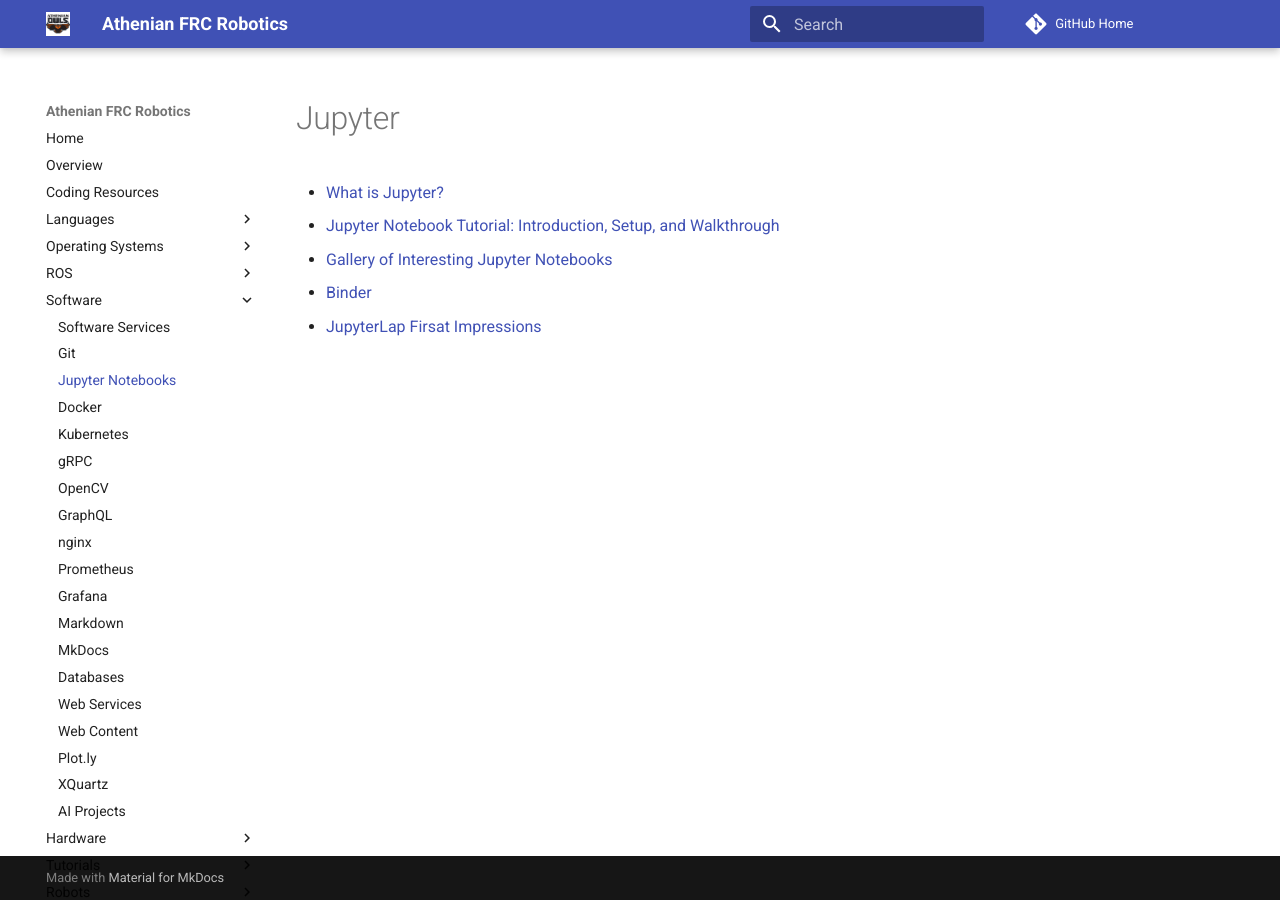
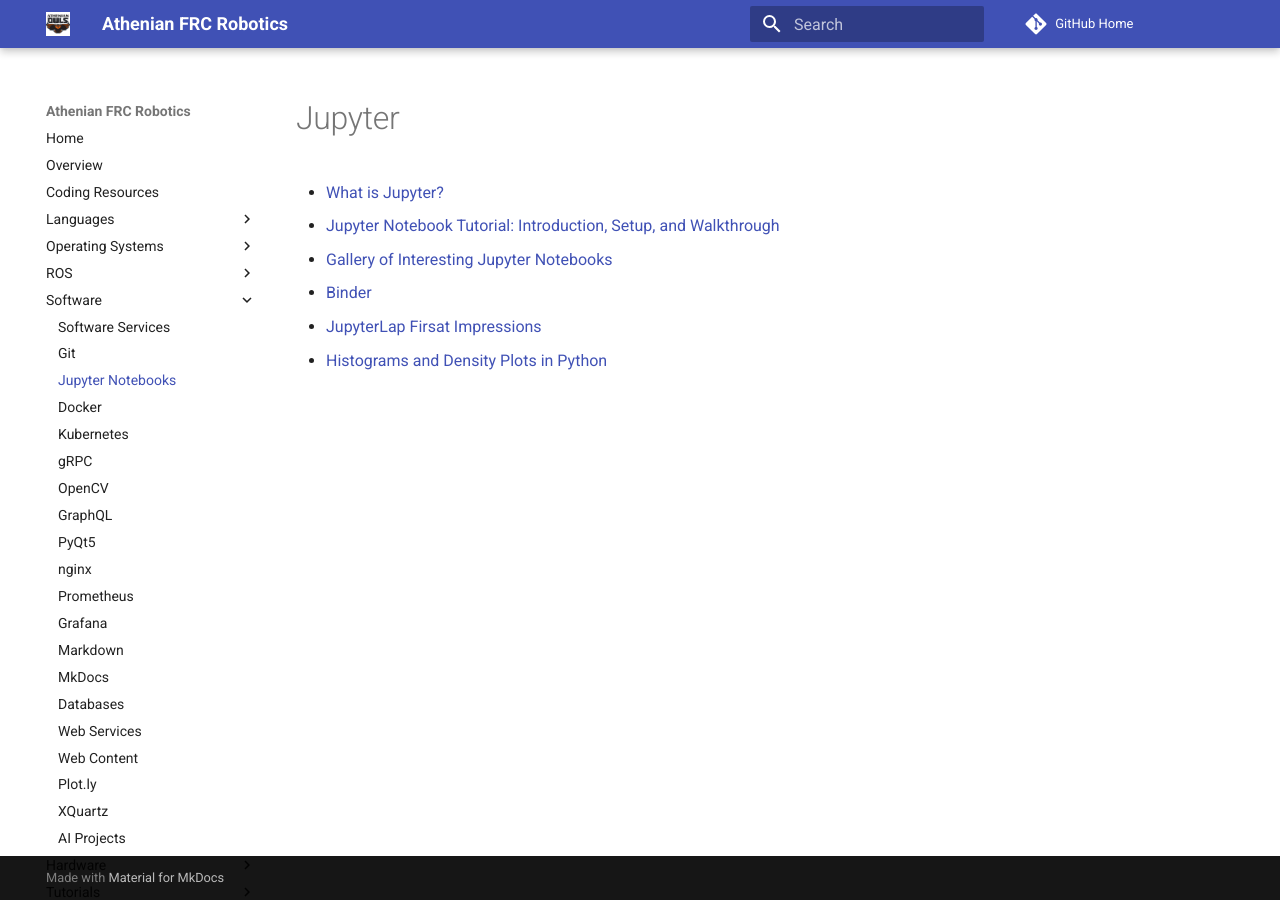
Before and after one commit to athenian-robotics/athenian-robotics-mkdocs, an MkDocs documentation site: the page built from docs/jupyter.md, in a window 1280 px wide. Built offline with MkDocs 1.6.1 and Material for MkDocs 9.7.7, drawn with Linux system fonts in a browser that asks for light colours; comment, search, counter and statistics services are not loaded.

Commit message:
Update docs

```diff
--- a/docs/jupyter.md
+++ b/docs/jupyter.md
@@ -5,3 +5,4 @@
 * [Gallery of Interesting Jupyter Notebooks](https://github.com/jupyter/jupyter/wiki/A-gallery-of-interesting-Jupyter-Notebooks)
 * [Binder](https://mybinder.org)
 * [JupyterLap Firsat Impressions](https://medium.com/@brianray_7981/jupyterlab-first-impressions-e6d70d8a175d)
+* [Histograms and Density Plots in Python](https://towardsdatascience.com/histograms-and-density-plots-in-python-f6bda88f5ac0)
--- a/mkdocs.yml
+++ b/mkdocs.yml
@@ -47,6 +47,7 @@ nav:
     - gRPC: grpc.md
     - OpenCV: opencv.md
     - GraphQL: graphql.md
+    - PyQt5: pyqt5.md
     - nginx: nginx.md
     - Prometheus: prometheus.md
     - Grafana: grafana.md
```
Also changed, not shown: docs/pyqt5.md (added, +3 -0 lines).
